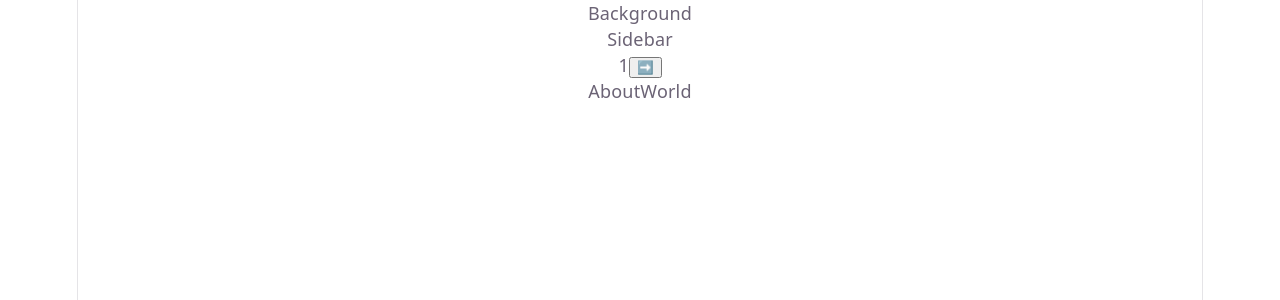
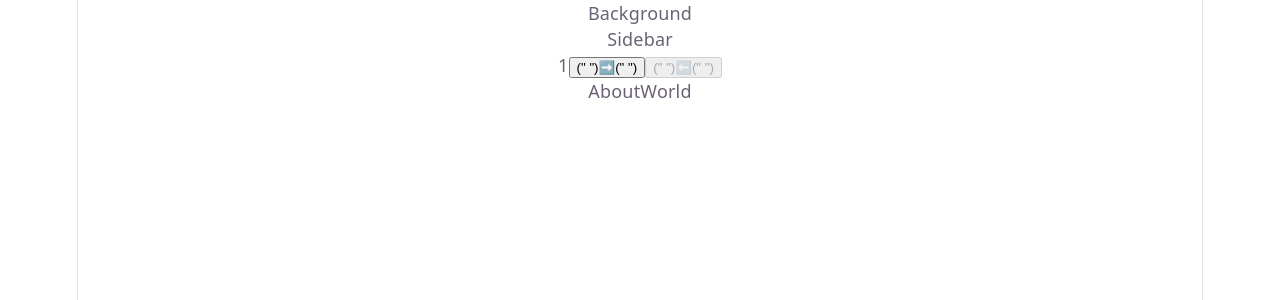
Before and after one commit to ludeza6/portfolio, a React app: page / in a window 1280 px wide. Shown: the top 300 px of the page. Built offline with nearby package versions, Linux system fonts and the light colour scheme; the HTML template or start-up script is replaced by a standard one.

Commit message:
add left button and disable on edge worlds

```diff
--- a/src/components/Navigation.jsx
+++ b/src/components/Navigation.jsx
@@ -3,12 +3,15 @@ function Navigation(props) {
     <div>
       {props.currentWorld}
 
-      <button onClick={() => props.setCurrentWorld(props.currentWorld + 1)}> ➡️ </button>
+      <button
+        onClick={() => props.setCurrentWorld(props.currentWorld + 1)}
+        disabled={props.currentWorld === 5}>(" ")➡️(" ")</button>
+
+      <button
+        onClick={() => props.setCurrentWorld(props.currentWorld - 1)}
+        disabled={props.currentWorld === 1}>(" ")⬅️(" ")</button>
     </div>
   )
-
-
-
 }
 
 export default Navigation
```
